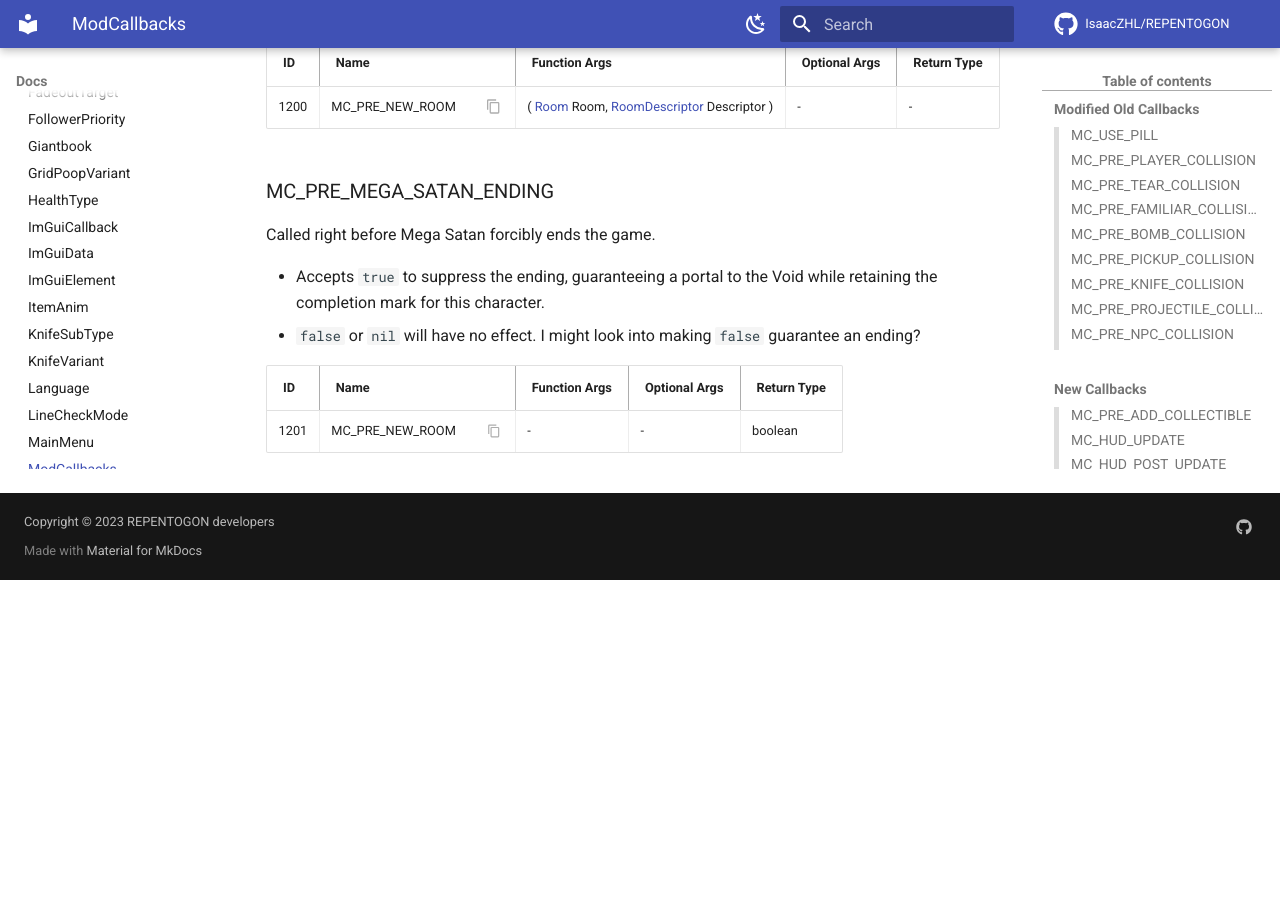
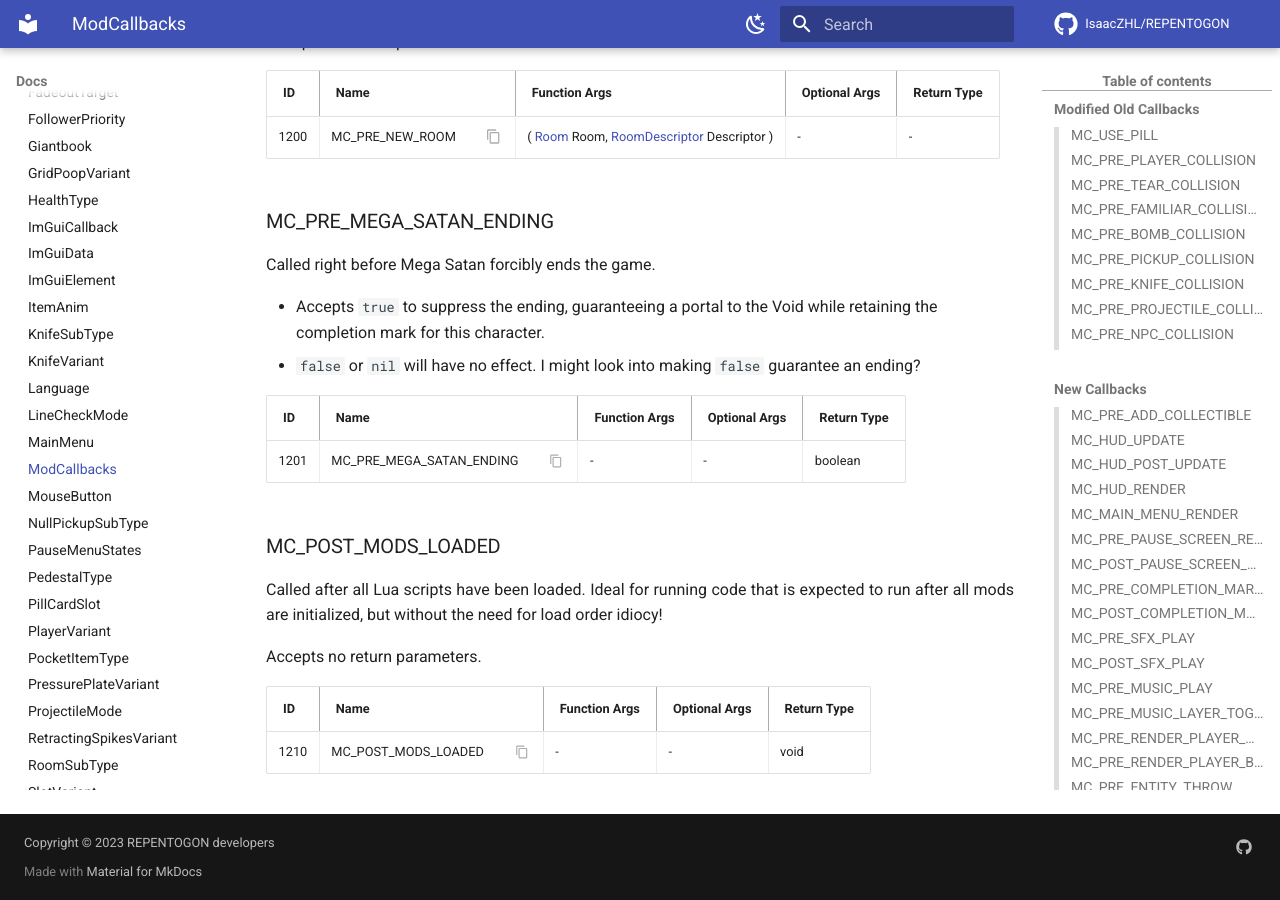
Before and after one commit to TeamREPENTOGON/REPENTOGON, an MkDocs documentation site: the page built from documentation/docs/enums/ModCallbacks.md, in a window 1280 px wide and 900 px high, scrolled down 38393 px. Built offline with MkDocs 1.6.1 and Material for MkDocs 9.7.7, drawn with Linux system fonts in a browser that asks for light colours; comment, search, counter and statistics services are not loaded; the version menu is left out; before the commit the page ends 38973 px from its top, so only the background shows below that; some of the changed text lies outside the part shown.

Commit message:
MC_POST_MODS_LOADED (closes #89)

```diff
--- a/documentation/docs/enums/ModCallbacks.md
+++ b/documentation/docs/enums/ModCallbacks.md
@@ -979,4 +979,13 @@ Called right before Mega Satan forcibly ends the game.
 
 |ID|Name|Function Args|Optional Args|Return Type|
 |:--|:--|:--|:--|:--|
-|1201 |MC_PRE_NEW_ROOM {: .copyable } | - | - | boolean |
+|1201 |MC_PRE_MEGA_SATAN_ENDING {: .copyable } | - | - | boolean |
+
+### MC_POST_MODS_LOADED
+Called after all Lua scripts have been loaded. Ideal for running code that is expected to run after all mods are initialized, but without the need for load order idiocy!
+
+Accepts no return parameters.
+
+|ID|Name|Function Args|Optional Args|Return Type|
+|:--|:--|:--|:--|:--|
+|1210 |MC_POST_MODS_LOADED {: .copyable } | - | - | void |
```
Also changed, not shown: 3 other files.
